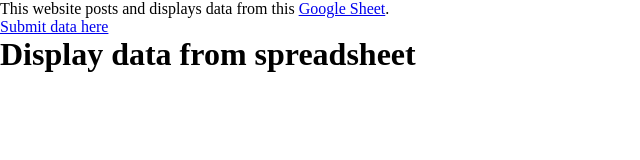
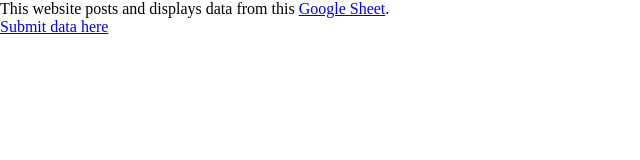
Before and after one commit to AddisonGoolsbee/interactive, a plain HTML site: page exercises/cms/index.html in a window 1280 px wide. Shown: the whole page, without its empty margins (0-640 px from the left). Drawn offline with Linux system fonts and the light colour scheme; files that its build step writes are made by us from their sources; no server answers.

Commit message:
Improve cms

```diff
--- a/exercises/cms/index.html
+++ b/exercises/cms/index.html
@@ -15,7 +15,6 @@
 
   <div><a href="form.html">Submit data here</a></div>
 
-  <h1>Display data from spreadsheet</h1>
   <ol id="sheetData"></ol>
 
   <script src="get-data.js"></script>
```
Also changed, not shown: exercises/cms/form.html (+0 -2 lines).
